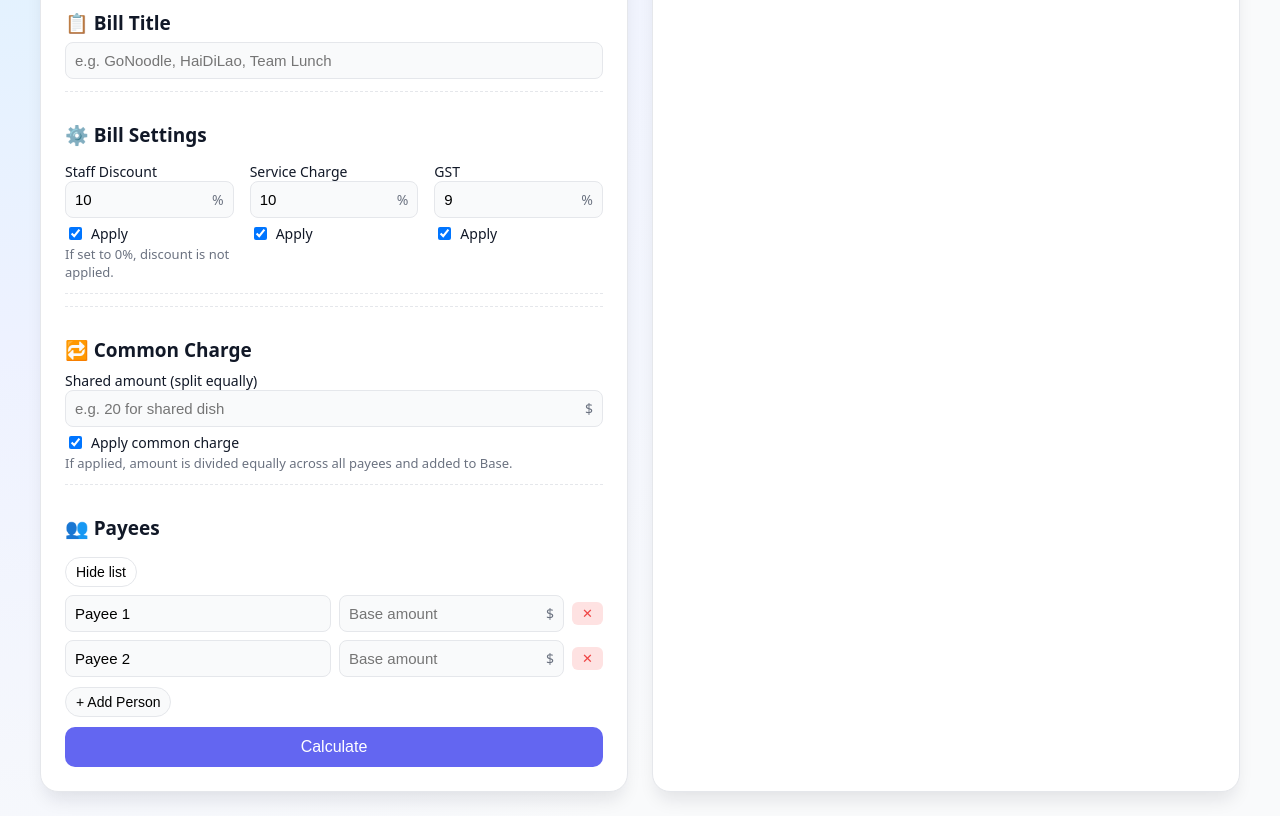
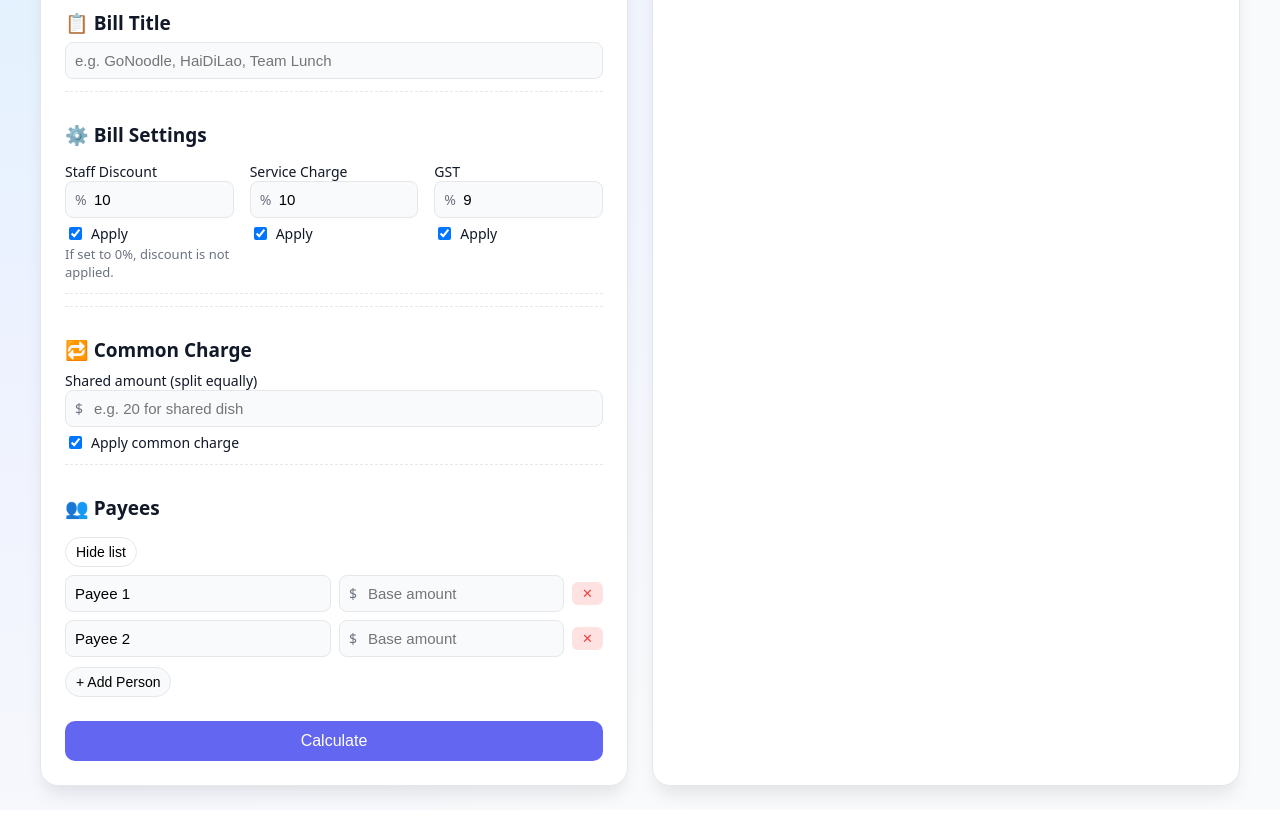
Before and after one commit to rachlxh/nom-nom-splitter, a plain HTML site: page index.html in a window 1280 px wide. Shown: the part 123-939 px from the top of the page. Drawn offline with Linux system fonts and the light colour scheme.

Commit message:
index.html

```diff
--- a/index.html
+++ b/index.html
@@ -151,6 +151,10 @@
 
     .text-btn { background:transparent; }
 
+    .sticky-calc {
+      margin-top:14px;
+    }
+
     @media (max-width:700px) {
       .sticky-calc {
         position:sticky;
@@ -164,6 +168,7 @@
     .summary-box { border-top:1px dashed var(--border); padding-top:14px; margin-top:10px; }
     .summary-row { display:flex; justify-content:space-between; font-size:15px; margin-bottom:4px; }
     .summary-row.grand { background:var(--accent-soft); padding:6px 10px; border-radius:10px; margin-top:8px; }
+
     .pill-total { padding:4px 12px; background:#4f46e5; color:white; border-radius:999px; font-weight:600; }
 
     .title-summary-display { margin-top:16px; font-size:17px; font-weight:600; color:#4f46e5; }
@@ -175,6 +180,27 @@
 
     td strong { color:var(--accent); }
 
+    /* LEFT-Aligned $ inside input fields */
+    .input-with-unit {
+      position: relative;
+      display: flex;
+      align-items: center;
+    }
+
+    .input-with-unit input {
+      padding-left: 28px !important;
+      padding-right: 10px !important;
+    }
+
+    .input-unit {
+      position: absolute;
+      left: 10px;
+      font-size: 14px;
+      color: var(--text-muted);
+      pointer-events: none;
+    }
+
+    /* Suggestion dropdown */
     .suggestion-box {
       border:1px solid var(--border);
       background:#ffffff;
@@ -194,22 +220,12 @@
       align-items:center;
     }
 
-    .suggest-item:hover { background:#eef2ff; color:var(--accent); }
-
     .suggest-remove {
       border:none;
       background:transparent;
       color:var(--text-muted);
-      font-size:13px;
       cursor:pointer;
     }
-
-    .input-with-unit { position:relative; display:flex; align-items:center; }
-    .input-with-unit input { padding-right:32px; }
-    .input-unit { position:absolute; right:10px; color:var(--text-muted); font-size:14px; }
-
-    .copy-row { display:flex; gap:8px; margin-top:10px; }
-    .copy-btn { border-radius:999px; padding:6px 12px; background:#f9fafb; border:1px solid var(--border); cursor:pointer; }
 
     @media (max-width:600px) {
       body { padding:12px; }
@@ -223,7 +239,7 @@
 <body>
   <div class="layout">
 
-    <!-- LEFT PANEL -->
+    <!-- LEFT -->
     <div class="panel">
       <h1>Nom-Nom Splitter 🍽️</h1>
       <div class="title-sub">Enter payees + charges. Summary appears on the right.</div>
@@ -274,8 +290,8 @@
 
       <div class="section-divider">
         <h2>🔁 Common Charge</h2>
+
         <label>Shared amount (split equally)</label>
-
         <div class="input-with-unit">
           <input id="commonCharge" type="number" step="0.01" placeholder="e.g. 20 for shared dish" />
           <span class="input-unit">$</span>
@@ -285,10 +301,6 @@
           <input id="applyCommon" type="checkbox" checked />
           <span>Apply common charge</span>
         </div>
-
-        <small class="helper">
-          If applied, amount is divided equally across all payees and added to Base.
-        </small>
       </div>
 
       <div class="section-divider">
@@ -308,7 +320,7 @@
       </div>
     </div>
 
-    <!-- RIGHT PANEL -->
+    <!-- RIGHT -->
     <div class="panel">
       <h2>📊 Summary</h2>
 
@@ -498,7 +510,6 @@ function calculate() {
   let applySvc   = document.getElementById("applySvc").checked;
   let applyGst   = document.getElementById("applyGst").checked;
 
-  // Auto-disable 0%
   updateToggleFromPct("staffPct","applyStaff");
   updateToggleFromPct("svcPct","applySvc");
   updateToggleFromPct("gstPct","applyGst");
@@ -580,7 +591,6 @@ function calculate() {
   const showSvcCol   = applySvc;
   const showGstCol   = applyGst;
 
-  // HEADER
   let headerCols = `<th>Name</th><th>Base</th>`;
 
   if (includeCommonColumns) {
@@ -649,10 +659,9 @@ function calculate() {
   tableHTML += `</tbody></table></div>`;
   document.getElementById("perPersonTable").innerHTML = tableHTML;
 
-  /* ---------------- STORE RESULT FOR COPY ---------------- */
+  /* ---------------- STORE RESULT ---------------- */
 
   lastResult = { billTitle:billTitle||"", breakdown, grandTotal };
-
   document.getElementById("copyRow").style.display = "flex";
 
   /* ---------------- SAVE STATE ---------------- */
@@ -699,6 +708,7 @@ function copyBreakdown(){
   breakdown.forEach(p=>{
     text+=`${p.name}: $${p.total.toFixed(2)}\n`;
   });
+
   text+=`\nGrand total: $${grandTotal.toFixed(2)}\n`;
 
   copyTextToClipboard(text);
@@ -726,7 +736,6 @@ function copyBreakdown(){
 
     container.innerHTML="";
     saved.people.forEach(p=> addPerson(p.name,p.amt));
-
   } else {
     addPerson("Payee 1");
     addPerson("Payee 2");
```
